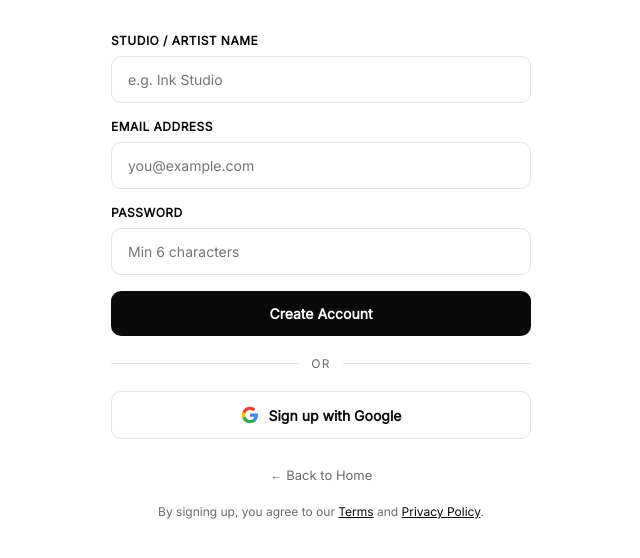
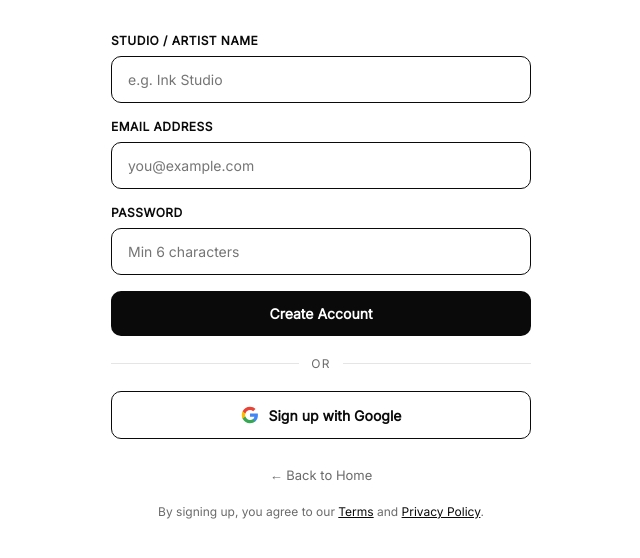
Before and after one commit to ovie65/tattoo-saas, a website: page public/signup.html in a window 1280 px wide. Shown: the part 210-768 px from the top of the page, without its empty margins (319-959 px from the left). Drawn offline with Linux system fonts and the light colour scheme; a small style sheet from the web is missing.

Commit message:
first commit

```diff
--- a/public/signup.html
+++ b/public/signup.html
@@ -63,7 +63,7 @@
   input {
     width: 100%;
     padding: 14px 16px;
-    border: 1px solid var(--line);
+    border: 1px solid var(--ink);
     border-radius: 10px;
     font-size: 14px;
     font-family: inherit;
@@ -72,8 +72,8 @@
   }
   input:focus {
     outline: none;
-    border-color: var(--ink);
-    box-shadow: 0 0 0 3px rgba(10,10,10,.06);
+    border-color: var(--accent);
+    box-shadow: 0 0 0 3px rgba(220,38,38,.1);
   }
   .divider {
     display: flex;
@@ -115,9 +115,9 @@
   .btn-google {
     background: #fff;
     color: var(--ink);
-    border: 1px solid var(--line);
+    border: 1px solid var(--ink);
   }
-  .btn-google:hover { background: #fafafa; border-color: var(--ink); }
+  .btn-google:hover { background: #fafafa; }
   .btn-google svg { flex-shrink: 0; }
   .error {
     background: rgba(220,38,38,.08);
```
